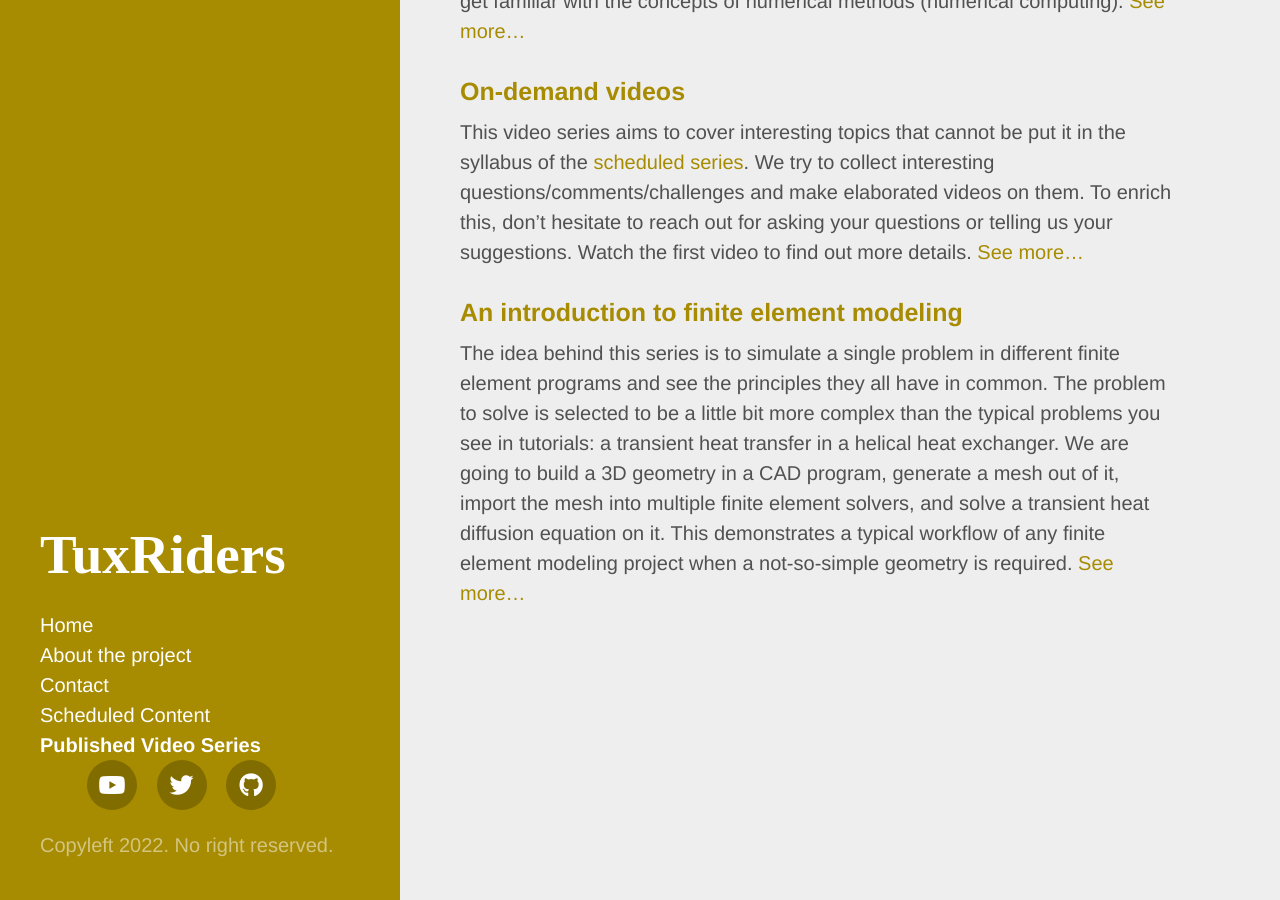
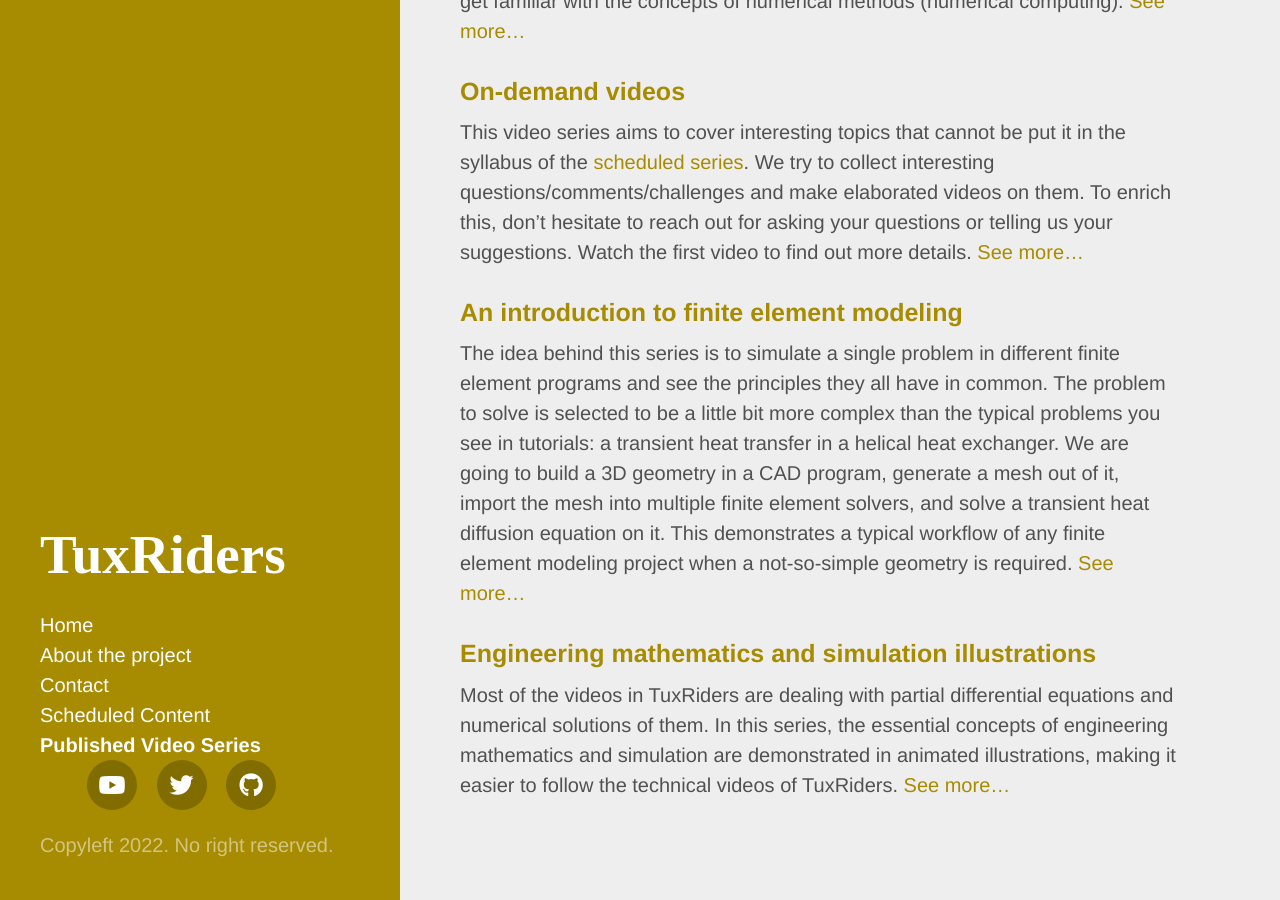
Before and after one commit to TuxRiders/tuxriders.github.io, a Jekyll site: the page built from videos.md, in a window 1280 px wide and 900 px high, scrolled down 808 px. Built offline with Jekyll 4.4.1, drawn with Linux system fonts in a browser that asks for light colours; nearby versions of some CDN libraries; some web fonts are replaced.

Commit message:
add math illustration page and description

```diff
--- a/videos.md
+++ b/videos.md
@@ -24,3 +24,7 @@ This video series aims to cover interesting topics that cannot be put it in the
 ### [An introduction to finite element modeling](finite-element)
 
 The idea behind this series is to simulate a single problem in different finite element programs and see the principles they all have in common. The problem to solve is selected to be a little bit more complex than the typical problems you see in tutorials: a transient heat transfer in a helical heat exchanger. We are going to build a 3D geometry in a CAD program, generate a mesh out of it, import the mesh into multiple finite element solvers, and solve a transient heat diffusion equation on it. This demonstrates a typical workflow of any finite element modeling project when a not-so-simple geometry is required. [See more...](finite-element)
+
+### [Engineering mathematics and simulation illustrations](mathematics-illustrations)
+
+Most of the videos in TuxRiders are dealing with partial differential equations and numerical solutions of them. In this series, the essential concepts of engineering mathematics and simulation are demonstrated in animated illustrations, making it easier to follow the technical videos of TuxRiders. [See more...](mathematics-illustrations)
```
Also changed, not shown: videos/mathematics-illustrations.md (added, +12 -0 lines).
